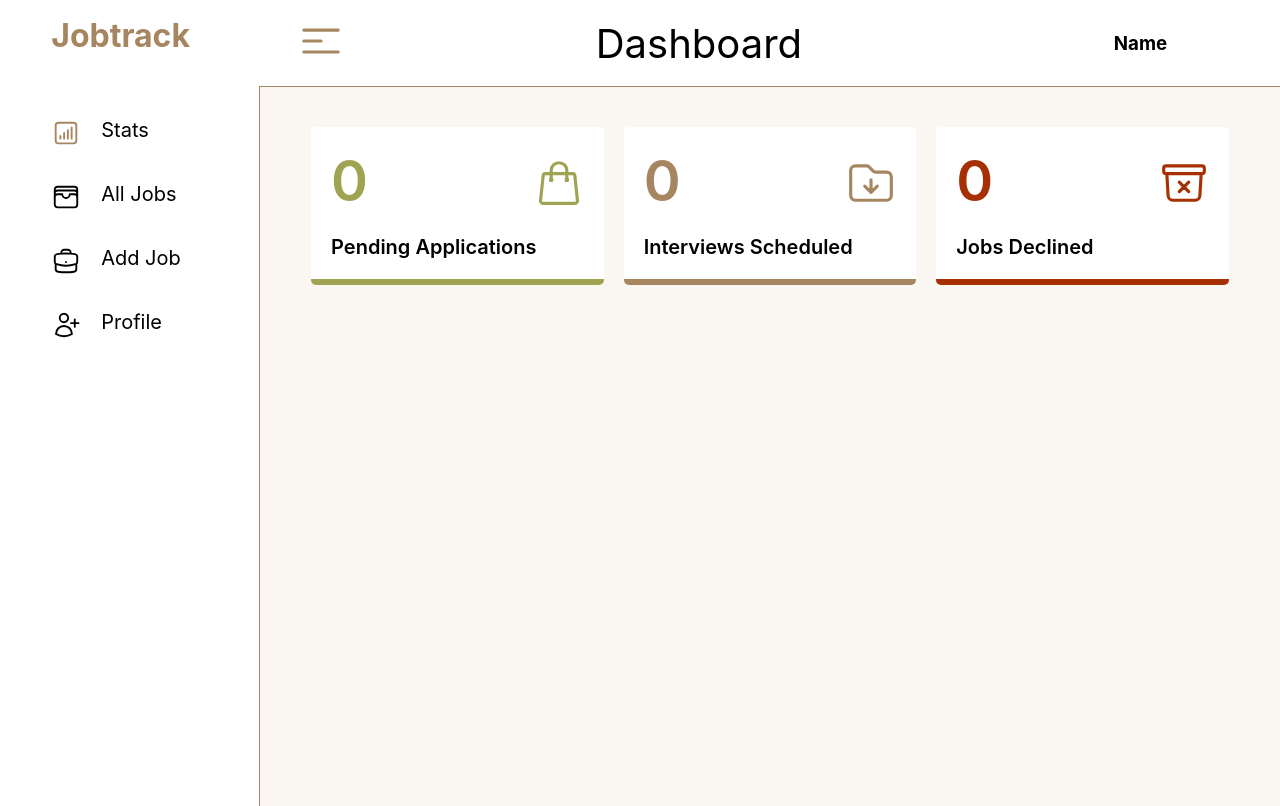
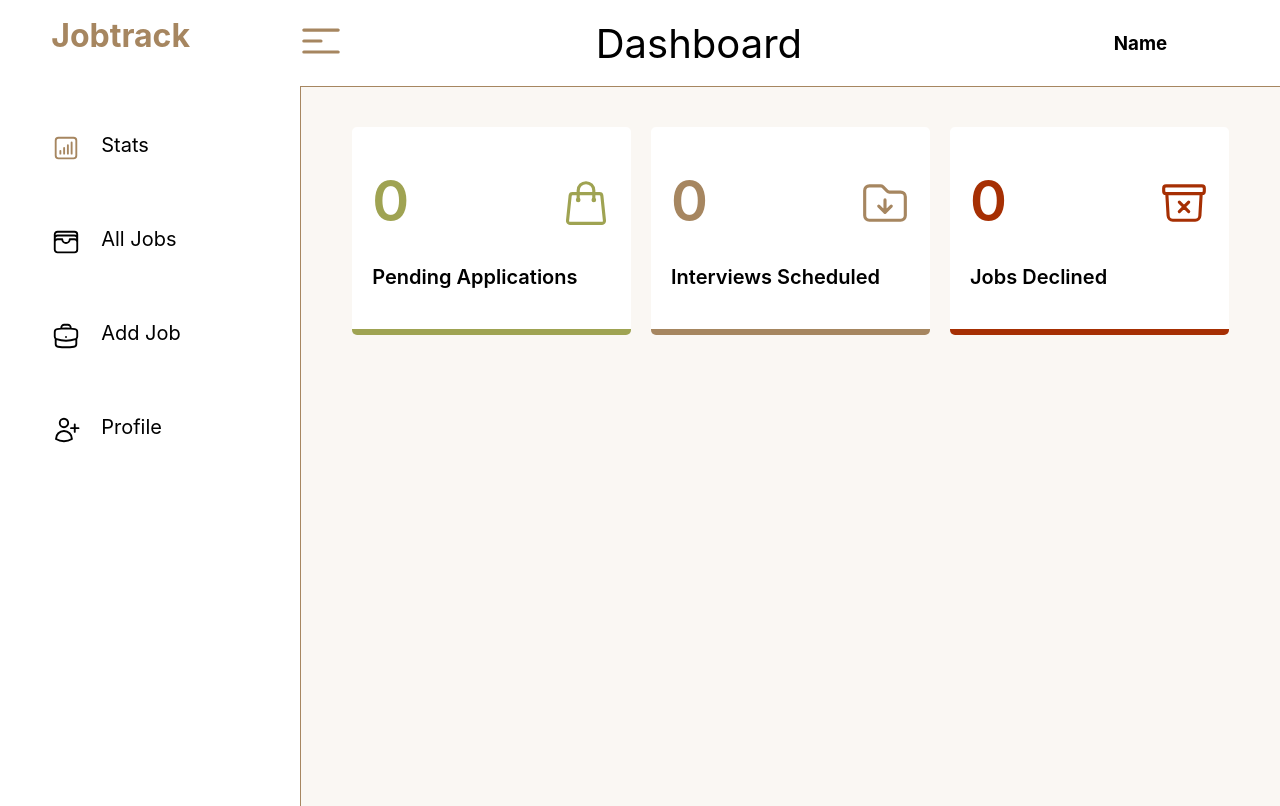
Before and after one commit to bezbrain/MyJobTracker, a React (Create React App) app: page / in a window 1280 px wide. Built offline with nearby package versions, Linux system fonts and the light colour scheme.

Commit message:
Dynamically toggle the side bar when the nav icon is clicked and at a certain screen size

```diff
--- a/src/StylesWrappers/General/sharedLayout.tsx
+++ b/src/StylesWrappers/General/sharedLayout.tsx
@@ -3,7 +3,7 @@ import styled from "styled-components";
 const Wrapper = styled.main`
   .sidebar_and_outlet {
     display: flex;
-    margin-left: 4vw;
+    /* margin-left: 4vw; */
   }
 `;
 
--- a/src/StylesWrappers/General/sideBar.tsx
+++ b/src/StylesWrappers/General/sideBar.tsx
@@ -1,11 +1,19 @@
 import styled from "styled-components";
 
 const Wrapper = styled.main`
-  width: 250px;
-
   nav {
     /* border: 2px solid red; */
+    width: 300px;
     margin-top: 2rem;
+    transition: ease 0.5s all;
+  }
+  .remove-nav {
+    width: 0px;
+  }
+  @media screen and (max-width: 1100px) {
+    nav {
+      display: none;
+    }
   }
 
   nav ul li {
@@ -14,6 +22,10 @@ const Wrapper = styled.main`
     display: flex;
     cursor: pointer;
     /* align-items: center; */
+    padding: 15px 15px 15px 4vw;
+  }
+  .add-hover {
+    background-color: var(--verylight);
   }
 
   nav ul li p:first-child {
--- a/src/StylesWrappers/Stat/statCard.tsx
+++ b/src/StylesWrappers/Stat/statCard.tsx
@@ -7,7 +7,7 @@ const Wrapper = styled.main`
     /* border: 2px solid red; */
     border-radius: 5px;
     background-color: #fff;
-    padding: 20px;
+    padding: 40px 20px;
   }
 
   .add-pending-border {
@@ -60,7 +60,7 @@ const Wrapper = styled.main`
   section > p {
     font-size: var(--header-md);
     font-weight: 600;
-    margin-top: 20px;
+    margin-top: 30px;
   }
 `;
 
--- a/src/components/General/NavIcon.tsx
+++ b/src/components/General/NavIcon.tsx
@@ -1,9 +1,13 @@
+import { useDispatch } from "react-redux/es/exports";
 import Wrapper from "../../StylesWrappers/General/navIcon";
 import { NavBarIcon } from "../../icons/icons";
+import { toggleNav } from "../../features/nav/navSlice";
 
 const NavIcon = () => {
+  const dispatch = useDispatch();
+
   return (
-    <Wrapper>
+    <Wrapper onClick={() => dispatch(toggleNav())}>
       <NavBarIcon />
     </Wrapper>
   );
--- a/src/components/General/SideBar.tsx
+++ b/src/components/General/SideBar.tsx
@@ -1,19 +1,35 @@
+import { useState } from "react";
+import { useSelector } from "react-redux/es/hooks/useSelector";
 import { useNavigate, useLocation } from "react-router-dom";
 import Wrapper from "../../StylesWrappers/General/sideBar";
 import { sideBarData } from "../../data";
 
 const SideBar = () => {
+  const { isOpenNav } = useSelector((store: any) => store.navStore);
+
+  const [isHoverIndex, setIsHoverIndex] = useState<number | null>(null);
+
   const navigate = useNavigate();
   const location = useLocation();
 
+  const handleMouseOver = (index: number) => {
+    setIsHoverIndex(index);
+  };
+
   return (
     <Wrapper>
-      <nav>
+      <nav className={`${isOpenNav ? "remove-nav" : ""}`}>
         <ul>
           {sideBarData.map((each) => {
             const { id, icon, navName, link } = each;
             return (
-              <li key={id} onClick={() => navigate(`/${link}`)}>
+              <li
+                key={id}
+                onClick={() => navigate(`/${link}`)}
+                onMouseOver={() => handleMouseOver(id)}
+                onMouseOut={() => setIsHoverIndex(null)}
+                className={`${id === isHoverIndex ? "add-hover" : ""}`}
+              >
                 <p
                   className={`${
                     location.pathname === `/${link}` ? "add-color" : ""
--- /dev/null
+++ b/src/features/nav/navSlice.tsx
@@ -0,0 +1,23 @@
+import { createSlice } from "@reduxjs/toolkit";
+
+interface Nav {
+  isOpenNav: boolean;
+}
+
+const initialState: Nav = {
+  isOpenNav: false,
+};
+
+const navSlice = createSlice({
+  name: "nav",
+  initialState,
+  reducers: {
+    toggleNav: (state) => {
+      state.isOpenNav = !state.isOpenNav;
+    },
+  },
+});
+
+export const { toggleNav } = navSlice.actions;
+
+export default navSlice.reducer;
--- a/src/index.tsx
+++ b/src/index.tsx
@@ -2,12 +2,16 @@ import React from "react";
 import ReactDOM from "react-dom/client";
 import "./index.css";
 import App from "./App";
+import { Provider } from "react-redux";
+import { store } from "./store";
 
 const root = ReactDOM.createRoot(
   document.getElementById("root") as HTMLElement
 );
 root.render(
   <React.StrictMode>
-    <App />
+    <Provider store={store}>
+      <App />
+    </Provider>
   </React.StrictMode>
 );
--- /dev/null
+++ b/src/store.tsx
@@ -0,0 +1,8 @@
+import { configureStore } from "@reduxjs/toolkit";
+import navReducer from "./features/nav/navSlice";
+
+export const store = configureStore({
+  reducer: {
+    navStore: navReducer,
+  },
+});
```
